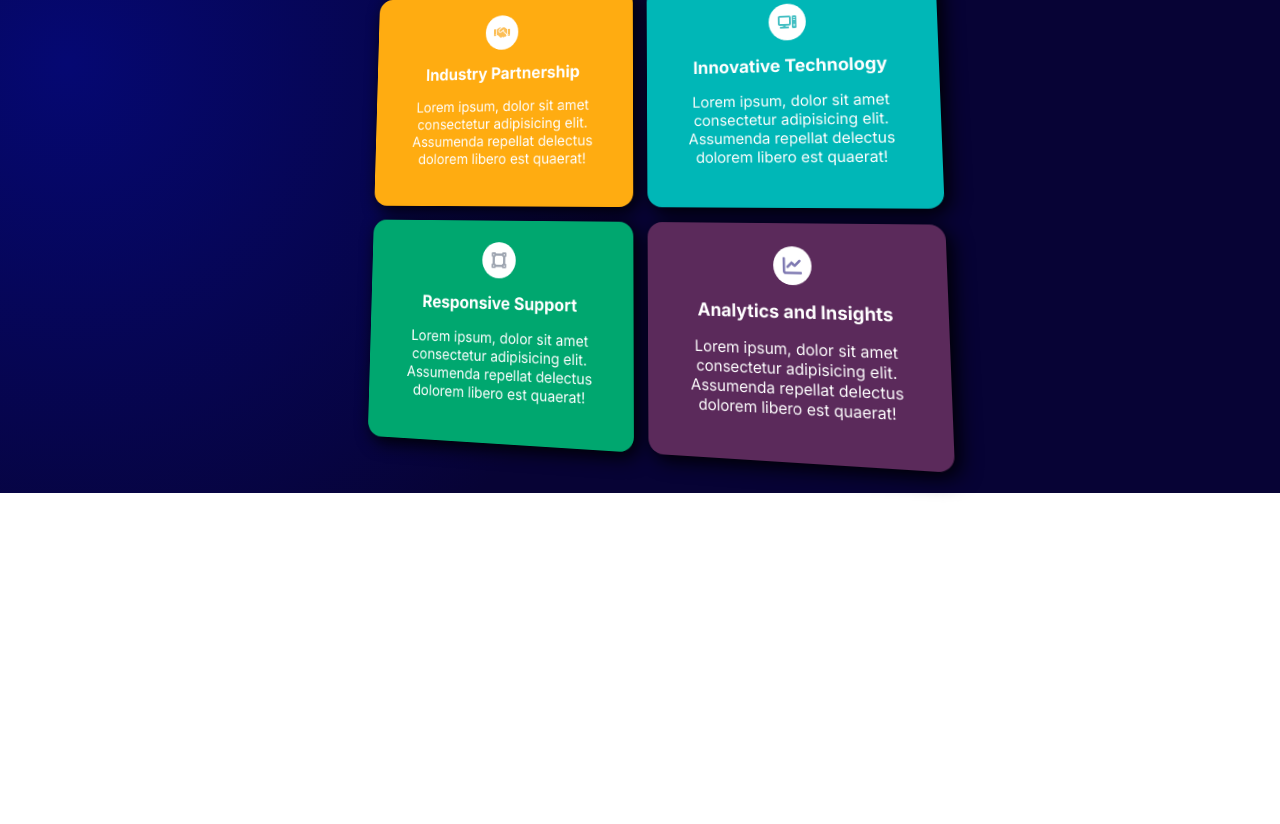
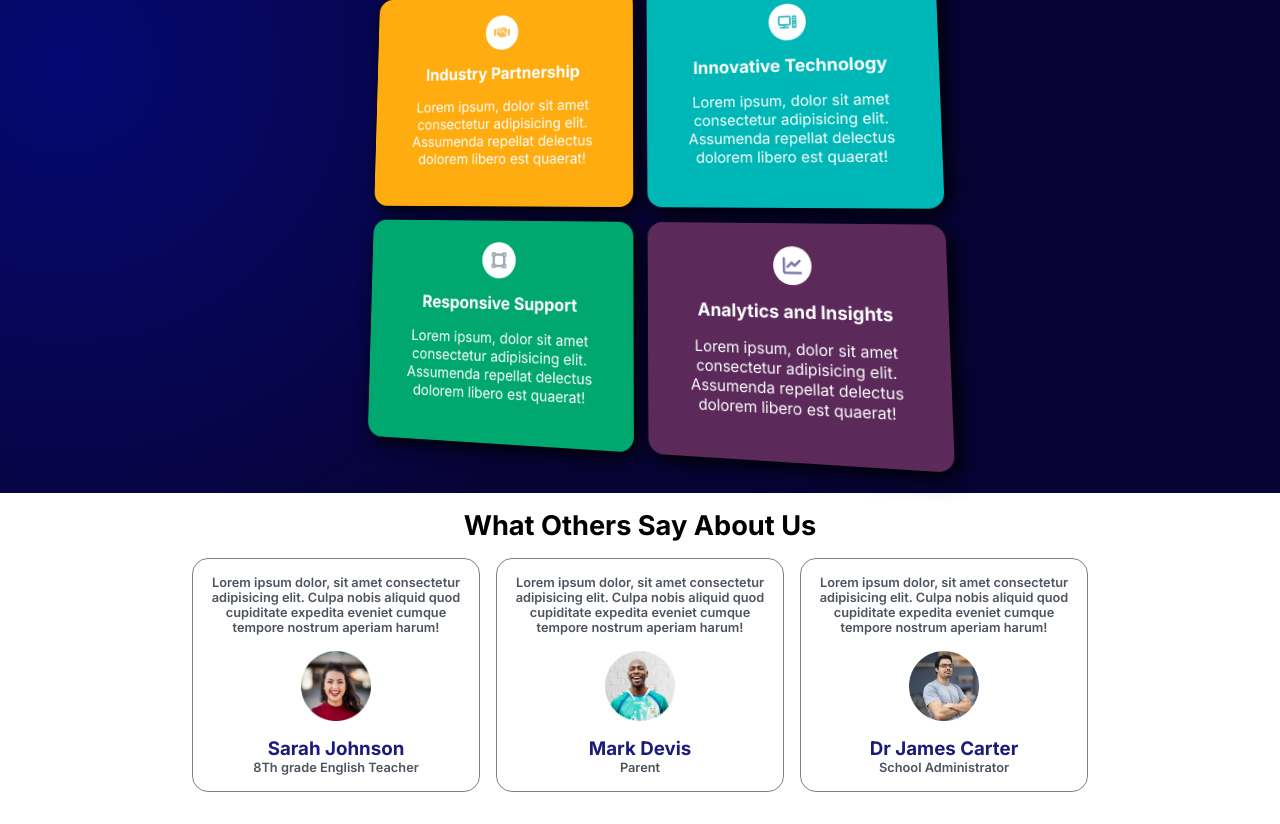
Before and after one commit to Abdullah1702/FrontEnd-Project, a plain HTML site: page index.html in a window 1280 px wide. Shown: the part 1142-1966 px from the top of the page. Before the commit the page ends 1635 px from the top, so only its background shows below. Drawn offline with Linux system fonts and the light colour scheme.

Commit message:
add Testimonial section

```diff
--- a/index.html
+++ b/index.html
@@ -132,5 +132,37 @@
             </div>
         </div>
 
+        <div class="test-container">
+            <div class="test-content">
+                <h1>What Others Say About Us</h1>
+                <div class="test-grid">
+                    <div class="test-box">
+                        <p>Lorem ipsum dolor, sit amet consectetur adipisicing elit. Culpa nobis aliquid quod cupiditate expedita eveniet cumque tempore nostrum aperiam harum!</p>
+                        <img src="./images/avatar1.png" alt="">
+                        <div class="test-detail">
+                            <h3>Sarah Johnson</h3>
+                            <p>8Th grade English Teacher</p>
+                        </div>
+                    </div>
+                    <div class="test-box">
+                        <p>Lorem ipsum dolor, sit amet consectetur adipisicing elit. Culpa nobis aliquid quod cupiditate expedita eveniet cumque tempore nostrum aperiam harum!</p>
+                        <img src="./images/avatar2.png" alt="">
+                        <div class="test-detail">
+                            <h3>Mark Devis</h3>
+                            <p>Parent</p>
+                        </div>
+                    </div>
+                    <div class="test-box">
+                        <p>Lorem ipsum dolor, sit amet consectetur adipisicing elit. Culpa nobis aliquid quod cupiditate expedita eveniet cumque tempore nostrum aperiam harum!</p>
+                        <img src="./images/avatar3.png" alt="">
+                        <div class="test-detail">
+                            <h3>Dr James Carter</h3>
+                            <p>School Administrator</p>
+                        </div>
+                    </div>
+                </div>
+            </div>
+        </div>
+
     </main>
 </body>
--- a/style.css
+++ b/style.css
@@ -422,3 +422,72 @@ body{
 .cards.cards:nth-child(6){
     background-color: rgb(91, 42, 91);
 }
+
+
+.test-container{
+    height: fit-content;
+    width: 100%;
+}
+
+.test-content{
+    width: 70%;
+    height: 100%;
+    margin: 1rem auto;
+    display: flex;
+    flex-direction: column;
+    gap: 1rem;
+    text-align: center;
+}
+
+.test-content h1{
+    font-size: 1.7rem;
+}
+
+.test-grid{
+    width: 100%;
+    height: 100%;
+    display: grid;
+    grid-template-columns: repeat(3, 1fr);
+    gap: 1rem;
+    margin-bottom: 1rem;
+}
+
+@media screen and (max-width: 840px) {
+    .test-content{
+        width: 50%;
+    }
+    .test-grid{
+        grid-template-columns: 1fr;
+    }
+}
+
+.test-box{
+    border: 1px solid gray;
+    border-radius: 1rem;
+    padding: 1rem;
+    display: flex;
+    flex-direction: column;
+    gap: 1rem;
+    align-items: center;
+    transition: transform 0.5s ease-out;
+}
+
+.test-box:hover{
+    transform: scale(1.05);
+    border: 2px solid rgb(84, 53, 158);
+}
+
+.test-box img{
+    height: 70px;
+    width: 70px;
+}
+
+.test-detail h3{
+    color: rgb(27, 27, 122);
+}
+
+.test-box p{
+    font-size: 0.8rem;
+    font-weight: 600;
+    color: #4d545f;
+}
```
